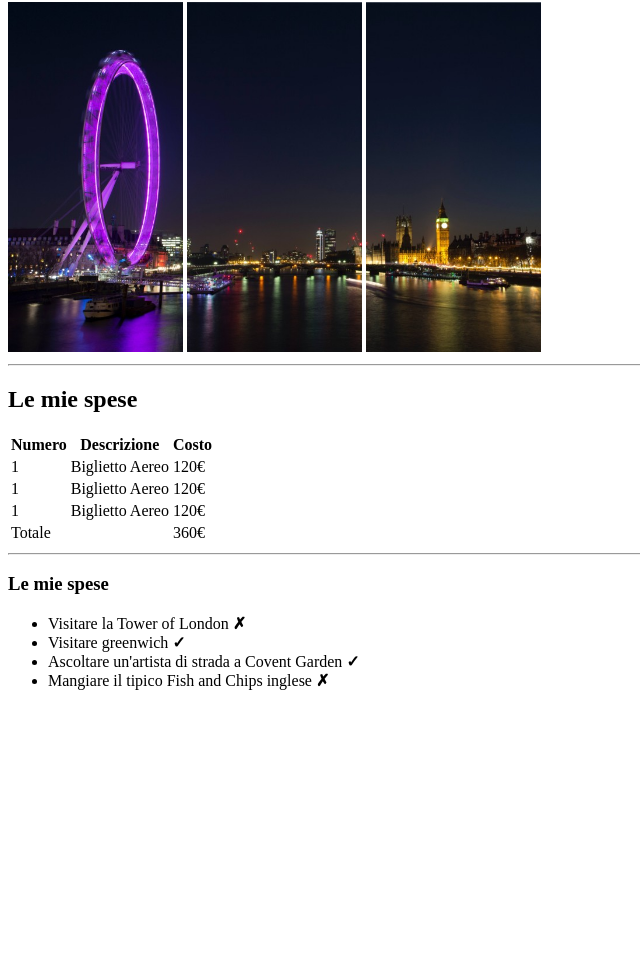
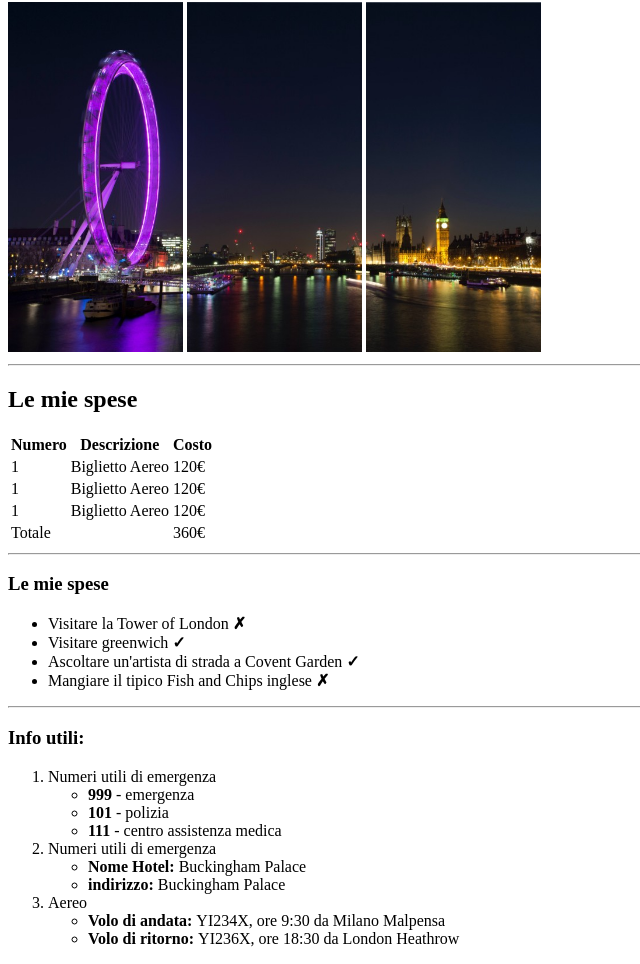
Before and after one commit to MichelaMilzoni/html-london-trip, a plain HTML site: page index.html in a window 1280 px wide. Shown: the part 78-1042 px from the top of the page, without its empty margins (0-640 px from the left). Before the commit the page ends 800 px from the top, so only its background shows below. Drawn offline with Linux system fonts and the light colour scheme.

Commit message:
add sezione informazioni

```diff
--- a/index.html
+++ b/index.html
@@ -79,11 +79,41 @@
     <section id="ThingsToDo">
         <h3 id="ThingsToDo-title">Le mie spese</h3>
         <!-- lista -->
-        <ul>
+        <ul id="ThingsToDo-list">
             <li>Visitare la Tower of London <b>&#10007;</b></li>
             <li>Visitare greenwich <b>&#10003;</b></li>
             <li>Ascoltare un'artista di strada a Covent Garden <b>&#10003;</b></li>
             <li>Mangiare il tipico Fish and Chips inglese <b>&#10007;</b></li>
         </ul>
+        <hr>
+    </section>
+
+
+     <!--SEZIONE INFORMAZIONI-->
+    <section id="Informations">
+        <h3 id="Information-list">Info utili:</h3>
+            <!--UL DENTRO OL-->
+            <ol>
+                <li>Numeri utili di emergenza
+                    <ul>
+                        <li><strong>999</strong> - emergenza</li>
+                        <li><strong>101</strong> - polizia</li>
+                        <li><strong>111</strong> - centro assistenza medica</li>
+                    </ul>
+                </li>
+                <li>Numeri utili di emergenza
+                    <ul>
+                        <li><b>Nome Hotel: </b>Buckingham Palace</li>
+                        <li><b>indirizzo: </b>Buckingham Palace</li>
+                    </ul>
+                </li>
+                <li>Aereo
+                    <ul>
+                        <li><b>Volo di andata: </b>YI234X, ore 9:30 da Milano Malpensa</li>
+                        <li><b>Volo di ritorno: </b>YI236X, ore 18:30 da London Heathrow</li>
+                    </ul>
+                </li>
+            </ol>
+    </section>
 </body>
 </html>
```
